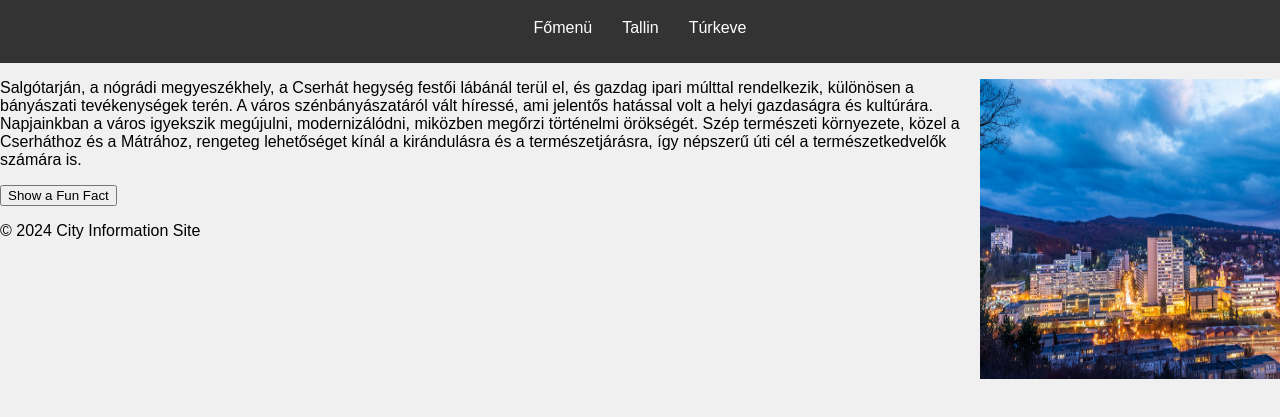
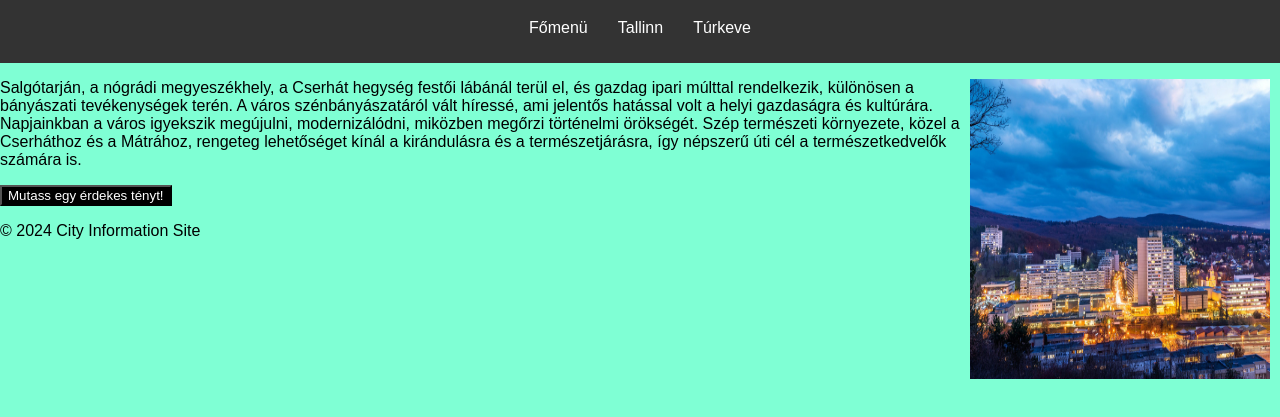
Before and after one commit to Musza202/city-info-site, a plain HTML site: page cities/city2.html in a window 1280 px wide. Shown: the part 71-488 px from the top of the page. Drawn offline with Linux system fonts and the light colour scheme.

Commit message:
Város2.2

```diff
--- a/cities/city2.html
+++ b/cities/city2.html
@@ -12,7 +12,7 @@
         <nav>
             <ul>
                 <li><a href="../index.html">Főmenü</a></li>
-                <li><a href="city2.html">Tallin</a></li>
+                <li><a href="city2.html">Tallinn</a></li>
                 <li><a href="city3.html">Túrkeve</a></li>
             </ul>
         </nav>
@@ -21,7 +21,7 @@
     <main>
         <img src="/img/dec-10-11-062-2-a6b147c0-7983313.jpg" alt="Salgótarján" class="city-image">
         <p>Salgótarján, a nógrádi megyeszékhely, a Cserhát hegység festői lábánál terül el, és gazdag ipari múlttal rendelkezik, különösen a bányászati tevékenységek terén. A város szénbányászatáról vált híressé, ami jelentős hatással volt a helyi gazdaságra és kultúrára. Napjainkban a város igyekszik megújulni, modernizálódni, miközben megőrzi történelmi örökségét. Szép természeti környezete, közel a Cserháthoz és a Mátrához, rengeteg lehetőséget kínál a kirándulásra és a természetjárásra, így népszerű úti cél a természetkedvelők számára is.</p>
-        <button id="fact-button">Show a Fun Fact</button>
+        <button id="fact-button">Mutass egy érdekes tényt!</button>
         <p id="fact" style="display: none;">Egy érdekesség Salgótarjánról, hogy a város környékén található a Salgó vár, amely a 13. századra nyúlik vissza, és a magyar középkor egyik jelentős erődítménye volt. A vár romjai a város fölé magasodnak, gyönyörű panorámát kínálva a környező tájra, és népszerű célpont a kirándulók számára.</p>
     </main>
 
--- a/styles/city2.css
+++ b/styles/city2.css
@@ -2,7 +2,7 @@ body {
     font-family: Arial, sans-serif;
     margin: 0;
     padding: 0;
-    background-color: #f0f0f0;
+    background-color: aquamarine;
 }
 
 header {
@@ -29,7 +29,14 @@ nav ul li a {
 }
 
 img{
+    margin-left: 10px;
+    margin-right:10px ;
     height: 300px;
     width: 300px;
     float:right;
 }
+
+button{
+    background-color: black;
+    color:white;
+}
```
